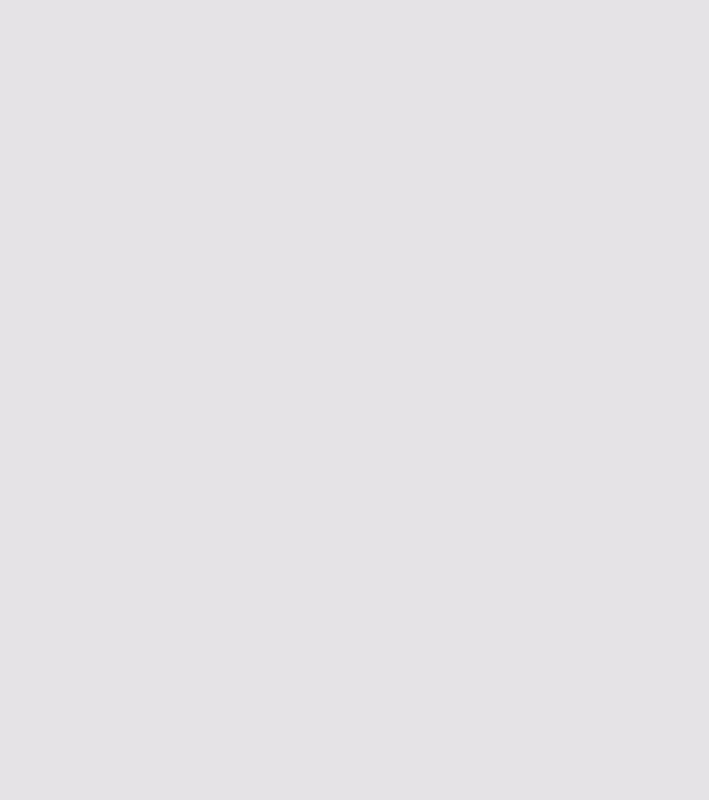
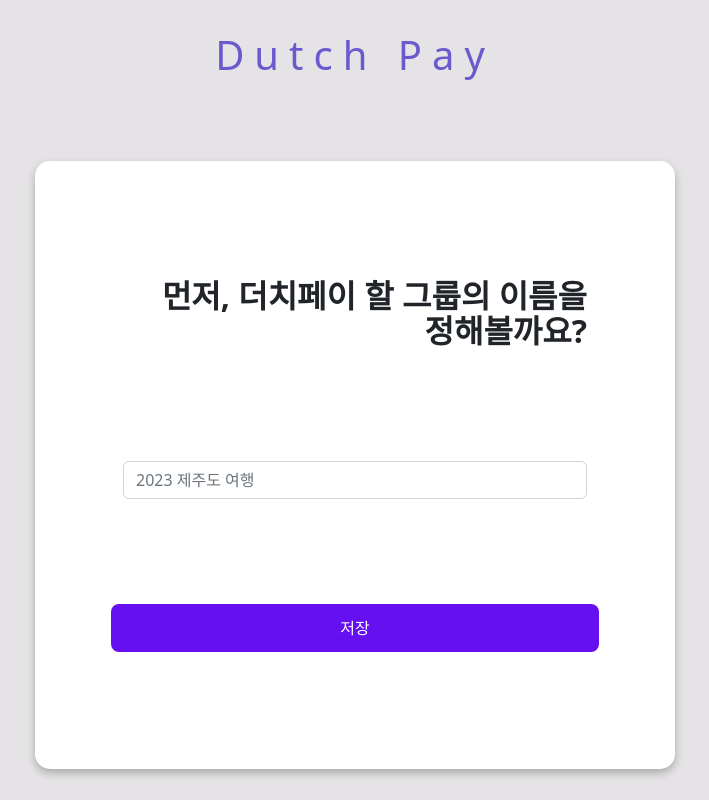
Before and after one commit to jaeyeong815/dutchpay, a React (Create React App) app: page /group in a window 1280 px wide. Before the commit this address had no page. Shown: the whole page, without its empty margins (285-994 px from the left). Built offline with nearby package versions, Linux system fonts and the light colour scheme.

Commit message:
feat: 라우팅 주소 상수화

```diff
--- a/src/App.js
+++ b/src/App.js
@@ -1,6 +1,7 @@
-import { BrowserRouter, Route, Routes } from 'react-router-dom';
+import { BrowserRouter, Navigate, Route, Routes } from 'react-router-dom';
 import { RecoilRoot } from 'recoil';
 
+import { ROUTES } from './routes';
 import { CreateGroup } from './components/CreateGroup';
 import { AddMembers } from './components/AddMembers';
 import { ExpenseMain } from './components/ExpenseMain';
@@ -12,9 +13,10 @@
     <BrowserRouter>
       <RecoilRoot>
         <Routes>
-          <Route path='/' element={<CreateGroup />} />
-          <Route path='/members' element={<AddMembers />} />
-          <Route path='/expense' element={<ExpenseMain />} />
+          <Route path='/' element={<Navigate to={ROUTES.CREATE_GROUP} />} />
+          <Route path={ROUTES.CREATE_GROUP} element={<CreateGroup />} />
+          <Route path={ROUTES.ADD_MEMBERS} element={<AddMembers />} />
+          <Route path={ROUTES.EXPENSE_MAIN} element={<ExpenseMain />} />
         </Routes>
       </RecoilRoot>
     </BrowserRouter>
--- /dev/null
+++ b/src/routes.js
@@ -0,0 +1,5 @@
+export const ROUTES = {
+  CREATE_GROUP: '/group',
+  ADD_MEMBERS: '/members',
+  EXPENSE_MAIN: '/expenses',
+};
```
